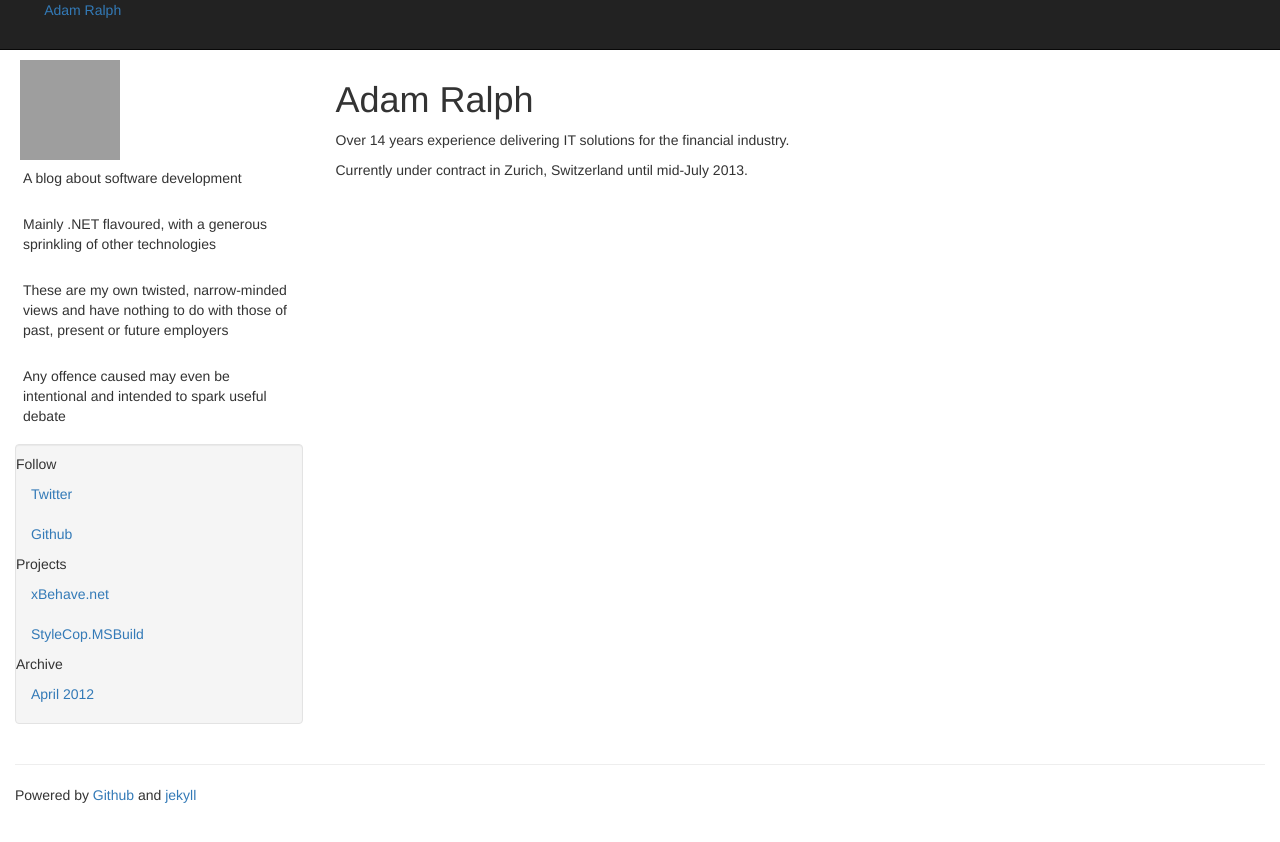
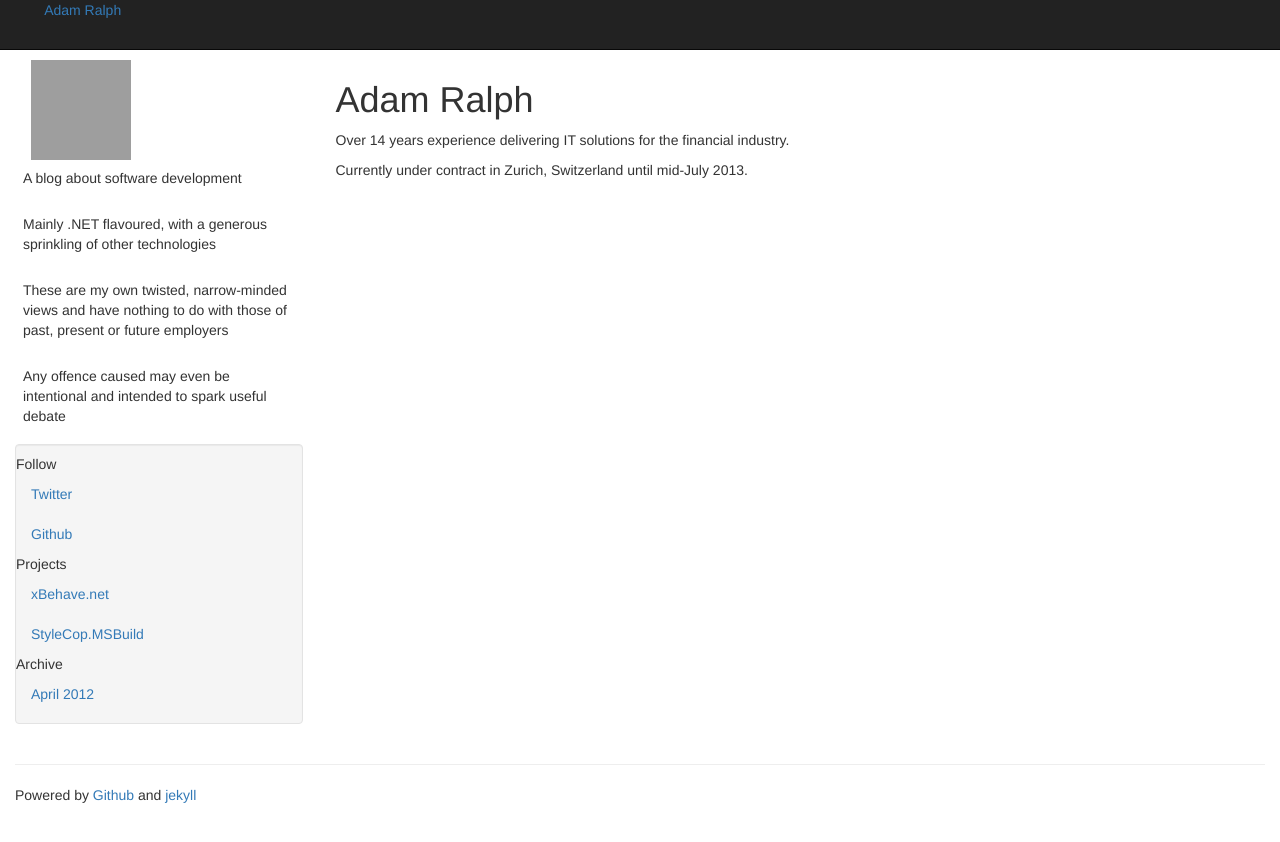
Before and after one commit to adamralph/adamralph.github.com, a Jekyll site: the page built from about.html, in a window 1280 px wide. Shown: the top 842 px of the page. Built offline with Jekyll 4.4.1, drawn with Linux system fonts in a browser that asks for light colours; nearby versions of some CDN libraries; library files that are not in the unit come from our copies; Markdown is read by kramdown in place of the engine named in the settings; grey boxes are pictures that could not be loaded.

Commit message:
fixed padding for logo and desc

```diff
--- a/_layouts/default.html
+++ b/_layouts/default.html
@@ -55,10 +55,10 @@
     <div class="container-fluid">
       <div class="row-fluid">
         <div class="span3">
+          <a style="padding: 16px;" href="http://www.adamralph.com/" title="Adam Ralph">
+            <img src="http://www.gravatar.com/avatar/78e6cdb8bf24413c4576e496e4d05fce?s=100" alt="Adam Ralph" width="100" height="100" />
+          </a>
           <div id="site-description">
-            <a style="padding: 5px;" href="http://www.adamralph.com/" title="Adam Ralph">
-              <img src="http://www.gravatar.com/avatar/78e6cdb8bf24413c4576e496e4d05fce?s=100" alt="Adam Ralph" width="100" height="100" />
-            </a>
             <p>A blog about software development</p>
             <p>Mainly .NET flavoured, with a generous sprinkling of other technologies</p>
             <p>These are my own twisted, narrow-minded views and have nothing to do with those of past, present or future employers</p>
```
